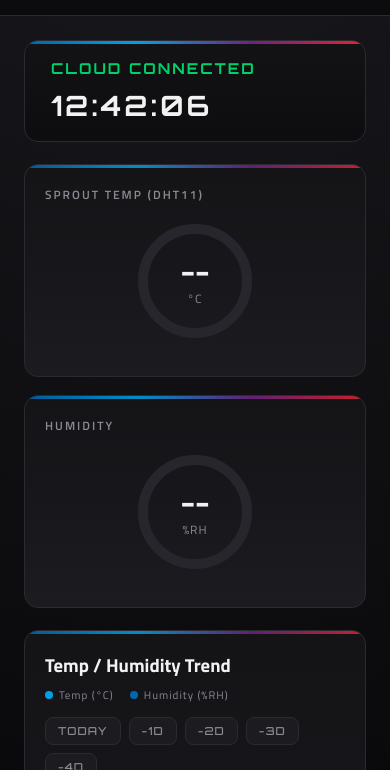
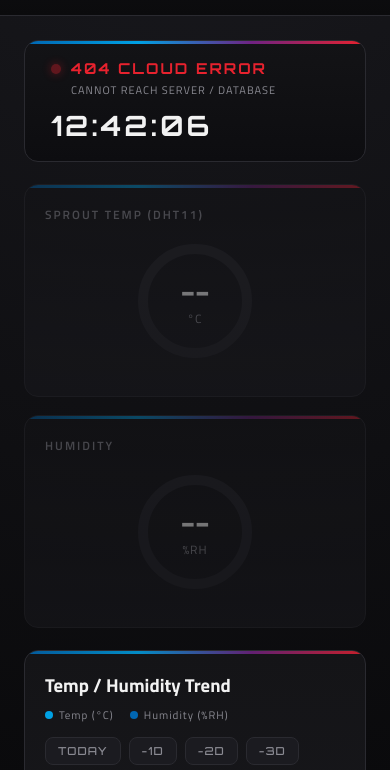
Before and after one commit to SharkyX99/miniproject, a website: page public/index.html in a window 390 px wide. Shown: the part 68-838 px from the top of the page. Drawn offline with nearby package versions, Linux system fonts and the light colour scheme; no server answers.

Commit message:
I would like to improve the "CLOUD CONNECTED" indicator on the web dashboard. Currently, it just displays "CLOUD CONNECTED," but I want it to be truly functional—for instance, if the sensor or the ESP32 goes offline, the indicator should change color or display a different status (similar to an HTTP status code like 404) to clearly reflect the current state.

```diff
--- a/public/index.html
+++ b/public/index.html
@@ -5,7 +5,6 @@
     <meta charset="UTF-8">
     <meta name="viewport" content="width=device-width, initial-scale=1.0">
     <title>M PERFORMANCE | Bean Sprout Hydro-System (Cloud Control)</title>
-    <link rel="icon" type="image/png" href="/Photo/BMW-M-Logo.png?v=2">
     <link rel="preconnect" href="https://fonts.googleapis.com">
     <link rel="preconnect" href="https://fonts.gstatic.com" crossorigin>
     <link
@@ -119,6 +118,48 @@
             font-weight: 700;
             letter-spacing: 2px;
             color: var(--good);
+        }
+
+        .cluster-hero .status-text {
+            display: flex;
+            align-items: center;
+            gap: 10px;
+            transition: color 0.3s;
+        }
+
+        .status-dot {
+            width: 10px;
+            height: 10px;
+            border-radius: 50%;
+            background: currentColor;
+            box-shadow: 0 0 10px currentColor;
+            flex-shrink: 0;
+        }
+
+        .status-text.st-ok { color: var(--good); }
+        .status-text.st-warn { color: var(--warn); }
+        .status-text.st-err { color: var(--m-red); }
+        .status-text.st-idle { color: var(--muted); }
+
+        .status-text.st-ok .status-dot { animation: dotPulse 2s infinite; }
+        .status-text.st-err .status-dot { animation: dotPulse 0.8s infinite; }
+
+        @keyframes dotPulse {
+            0%, 100% { opacity: 1; }
+            50% { opacity: 0.35; }
+        }
+
+        .status-sub {
+            margin-top: 4px;
+            margin-left: 20px;
+            font-size: 11px;
+            letter-spacing: 1px;
+            color: var(--muted);
+        }
+
+        .grid.stale {
+            opacity: 0.45;
+            transition: opacity 0.3s;
         }
 
         .cluster-hero .big-clock {
@@ -443,7 +484,11 @@
     <main>
         <div class="cluster-hero">
             <div>
-                <div class="status-text" id="sysStatus">CLOUD CONNECTED</div>
+                <div class="status-text st-idle" id="sysStatus">
+                    <span class="status-dot"></span>
+                    <span id="sysStatusText">CONNECTING...</span>
+                </div>
+                <div class="status-sub" id="sysStatusSub">WAITING FOR DATA</div>
             </div>
             <div>
                 <div class="big-clock" id="clusterClock">--:--:--</div>
@@ -532,8 +577,70 @@
             document.getElementById(id).style.strokeDashoffset = CIRC - (pct * CIRC);
         }
 
+        // =====================================================
+        // CONNECTION STATUS (แสดงสถานะแบบ HTTP status code)
+        // =====================================================
+        // ESP32 ส่งข้อมูลมาทุกกี่วินาที? ถ้าส่งห่างกว่านี้ให้ปรับเลขสองตัวนี้
+        const STALE_SEC = 30;    // เกินนี้ = ช้าผิดปกติ (408)
+        const OFFLINE_SEC = 120; // เกินนี้ = ถือว่าออฟไลน์ (503)
+
+        function fmtAge(sec) {
+            if (sec < 60) return sec + 's';
+            if (sec < 3600) return Math.floor(sec / 60) + 'm ' + (sec % 60) + 's';
+            return Math.floor(sec / 3600) + 'h ' + Math.floor((sec % 3600) / 60) + 'm';
+        }
+
+        function setConnStatus(d, httpErr) {
+            const box = document.getElementById('sysStatus');
+            const txt = document.getElementById('sysStatusText');
+            const sub = document.getElementById('sysStatusSub');
+            const grid = document.querySelector('.grid');
+
+            let cls, code, sub1, stale = true;
+
+            if (httpErr) {
+                cls = 'st-err';
+                code = (httpErr === true ? '502 CLOUD UNREACHABLE' : httpErr + ' CLOUD ERROR');
+                sub1 = 'CANNOT REACH SERVER / DATABASE';
+            } else if (d.deviceAgeSec === null || d.deviceAgeSec === undefined) {
+                cls = 'st-idle';
+                code = '404 DEVICE NOT FOUND';
+                sub1 = 'ESP32 HAS NEVER CHECKED IN';
+            } else if (d.deviceAgeSec > OFFLINE_SEC) {
+                cls = 'st-err';
+                code = '503 DEVICE OFFLINE';
+                sub1 = 'NO SIGNAL FROM ESP32 FOR ' + fmtAge(d.deviceAgeSec);
+            } else if (d.deviceAgeSec > STALE_SEC) {
+                cls = 'st-warn';
+                code = '408 REQUEST TIMEOUT';
+                sub1 = 'ESP32 DELAYED - LAST SEEN ' + fmtAge(d.deviceAgeSec) + ' AGO';
+            } else if (d.sensorOk === false) {
+                cls = 'st-err';
+                code = '422 SENSOR ERROR';
+                sub1 = 'ESP32 ONLINE BUT DHT SENSOR READ FAILED';
+            } else {
+                cls = 'st-ok';
+                code = '200 ONLINE';
+                sub1 = 'ESP32 + SENSOR OK - UPDATED ' + fmtAge(d.deviceAgeSec) + ' AGO';
+                stale = false;
+            }
+
+            box.className = 'status-text ' + cls;
+            txt.innerText = code;
+            sub.innerText = sub1;
+            if (grid) grid.classList.toggle('stale', stale);
+        }
+
         function fetchData() {
-            fetch('/api/status').then(r => r.json()).then(d => {
+            fetch('/api/status').then(r => {
+                if (!r.ok) {
+                    const err = new Error('HTTP ' + r.status);
+                    err.httpStatus = r.status;
+                    throw err;
+                }
+                return r.json();
+            }).then(d => {
+                setConnStatus(d);
                 document.getElementById('tempVal').innerText = Number(d.temp || 0).toFixed(1);
                 document.getElementById('humVal').innerText = Number(d.hum || 0).toFixed(1);
 
@@ -558,7 +665,10 @@
                     valveText.innerText = "CLOSED";
                     valveText.style.color = "var(--good)";
                 }
-            }).catch(e => console.log(e));
+            }).catch(e => {
+                console.log(e);
+                setConnStatus(null, e.httpStatus || true);
+            });
         }
 
         function setMode(mode) {
```
Also changed, not shown: api/status.js (+52 -10 lines).
